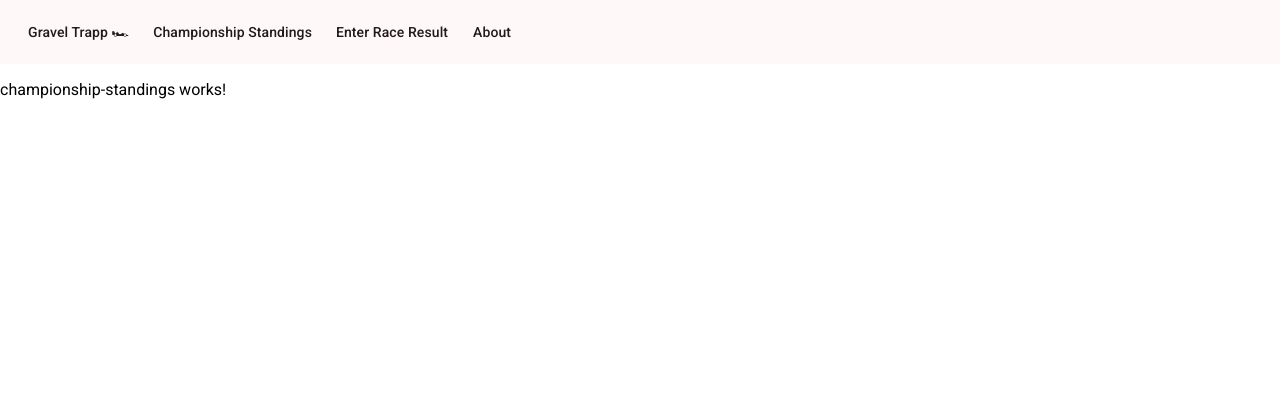
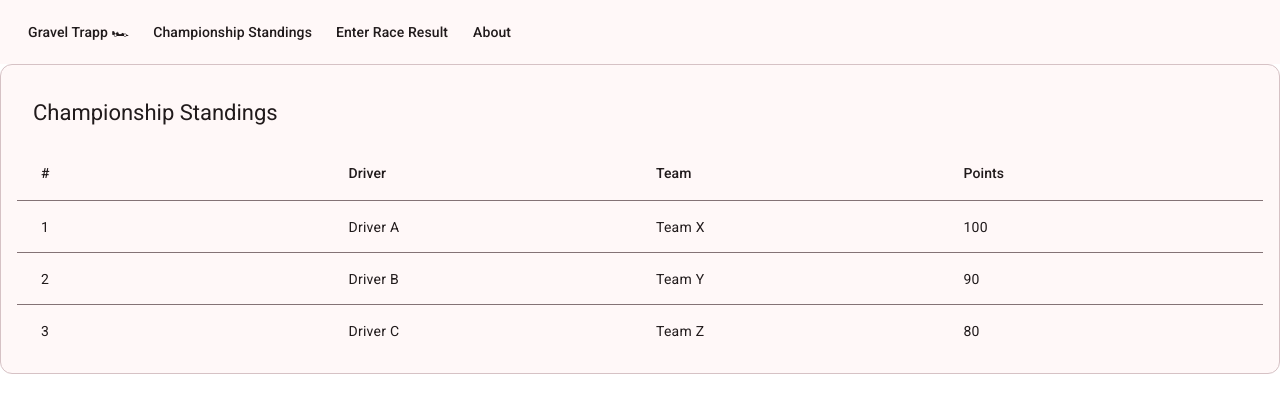
Before and after one commit to hannotify/gravel-trapp, an Angular app in the folder gravel-trapp-frontend/: page /championship-standings in a window 1280 px wide. Shown: the top 412 px of the page. Built offline with nearby package versions, Linux system fonts and the light colour scheme.

Commit message:
Add static pages for all menu items

```diff
--- a/gravel-trapp-frontend/src/app/about/about.component.html
+++ b/gravel-trapp-frontend/src/app/about/about.component.html
@@ -1 +1,4 @@
-<p>about works!</p>
+<mat-toolbar>
+  <span>About</span>
+</mat-toolbar>
+<p>This application was live-coded on stage at the JavaLand conference by Hanno Embregts.</p>
--- a/gravel-trapp-frontend/src/app/about/about.component.ts
+++ b/gravel-trapp-frontend/src/app/about/about.component.ts
@@ -1,8 +1,11 @@
 import { Component } from '@angular/core';
+import {MatToolbar} from "@angular/material/toolbar";
 
 @Component({
   selector: 'app-about',
-  imports: [],
+    imports: [
+        MatToolbar
+    ],
   templateUrl: './about.component.html',
   styleUrl: './about.component.css'
 })
--- a/gravel-trapp-frontend/src/app/app.component.html
+++ b/gravel-trapp-frontend/src/app/app.component.html
@@ -1,2 +1,6 @@
 <app-navigation></app-navigation>
-<router-outlet></router-outlet>
+<mat-card appearance="outlined">
+  <mat-card-content>
+    <router-outlet></router-outlet>
+  </mat-card-content>
+</mat-card>
--- a/gravel-trapp-frontend/src/app/app.component.ts
+++ b/gravel-trapp-frontend/src/app/app.component.ts
@@ -1,13 +1,14 @@
-import { Component } from '@angular/core';
-import { RouterOutlet } from '@angular/router';
+import {Component} from '@angular/core';
+import {RouterOutlet} from '@angular/router';
 import {NavigationComponent} from './navigation/navigation.component';
+import {MatCard, MatCardContent} from '@angular/material/card';
 
 @Component({
   selector: 'app-root',
-  imports: [RouterOutlet, NavigationComponent],
+  imports: [RouterOutlet, NavigationComponent, MatCard, MatCardContent],
   templateUrl: './app.component.html',
   styleUrl: './app.component.css'
 })
 export class AppComponent {
-  title = 'gravel-trapp-frontend';
+
 }
--- a/gravel-trapp-frontend/src/app/championship-standings/championship-standings.component.html
+++ b/gravel-trapp-frontend/src/app/championship-standings/championship-standings.component.html
@@ -1 +1,27 @@
-<p>championship-standings works!</p>
+<mat-toolbar>
+  <span>Championship Standings</span>
+</mat-toolbar>
+<mat-table [dataSource]="dataSource">
+  <ng-container matColumnDef="position">
+    <mat-header-cell *matHeaderCellDef>#</mat-header-cell>
+    <mat-cell *matCellDef="let standingsEntry"> {{standingsEntry.position}} </mat-cell>
+  </ng-container>
+
+  <ng-container matColumnDef="driverName">
+    <mat-header-cell *matHeaderCellDef>Driver</mat-header-cell>
+    <mat-cell *matCellDef="let standingsEntry"> {{standingsEntry.driverName}} </mat-cell>
+  </ng-container>
+
+  <ng-container matColumnDef="team">
+    <mat-header-cell *matHeaderCellDef>Team</mat-header-cell>
+    <mat-cell *matCellDef="let standingsEntry"> {{standingsEntry.team}} </mat-cell>
+  </ng-container>
+
+  <ng-container matColumnDef="points">
+    <mat-header-cell *matHeaderCellDef>Points</mat-header-cell>
+    <mat-cell *matCellDef="let standingsEntry"> {{standingsEntry.points}} </mat-cell>
+  </ng-container>
+
+  <mat-header-row *matHeaderRowDef="displayedColumns"></mat-header-row>
+  <mat-row *matRowDef="let row; columns: displayedColumns;"></mat-row>
+</mat-table>
--- a/gravel-trapp-frontend/src/app/championship-standings/championship-standings.component.ts
+++ b/gravel-trapp-frontend/src/app/championship-standings/championship-standings.component.ts
@@ -1,11 +1,47 @@
 import { Component } from '@angular/core';
+import {
+  MatCell,
+  MatCellDef,
+  MatColumnDef,
+  MatHeaderCell,
+  MatHeaderCellDef,
+  MatHeaderRow, MatHeaderRowDef, MatRow, MatRowDef,
+  MatTable
+} from '@angular/material/table';
+import {MatToolbar} from '@angular/material/toolbar';
 
 @Component({
   selector: 'app-championship-standings',
-  imports: [],
+  imports: [
+    MatTable,
+    MatHeaderCell,
+    MatCell,
+    MatHeaderCellDef,
+    MatCellDef,
+    MatColumnDef,
+    MatHeaderRow,
+    MatRow,
+    MatHeaderRowDef,
+    MatRowDef,
+    MatToolbar
+  ],
   templateUrl: './championship-standings.component.html',
   styleUrl: './championship-standings.component.css'
 })
 export class ChampionshipStandingsComponent {
+  displayedColumns = ['position', 'driverName', 'team', 'points'];
+  dataSource = STANDINGS;
+}
 
+export interface StandingsEntry {
+  position: number;
+  driverName: string;
+  team: string;
+  points: number;
 }
+
+const STANDINGS: StandingsEntry[] = [
+  { position: 1, driverName: 'Driver A', team: 'Team X', points: 100 },
+  { position: 2, driverName: 'Driver B', team: 'Team Y', points: 90 },
+  { position: 3, driverName: 'Driver C', team: 'Team Z', points: 80 }
+];
--- a/gravel-trapp-frontend/src/app/enter-race-result/enter-race-result.component.html
+++ b/gravel-trapp-frontend/src/app/enter-race-result/enter-race-result.component.html
@@ -1 +1,3 @@
-<p>enter-race-result works!</p>
+<mat-toolbar>
+  <span>Enter Race Result</span>
+</mat-toolbar>
--- a/gravel-trapp-frontend/src/app/enter-race-result/enter-race-result.component.ts
+++ b/gravel-trapp-frontend/src/app/enter-race-result/enter-race-result.component.ts
@@ -1,8 +1,11 @@
 import { Component } from '@angular/core';
+import {MatToolbar} from '@angular/material/toolbar';
 
 @Component({
   selector: 'app-enter-race-result',
-  imports: [],
+  imports: [
+    MatToolbar
+  ],
   templateUrl: './enter-race-result.component.html',
   styleUrl: './enter-race-result.component.css'
 })
--- a/gravel-trapp-frontend/src/app/home/home.component.html
+++ b/gravel-trapp-frontend/src/app/home/home.component.html
@@ -1 +1,6 @@
-<p>home works!</p>
+<mat-toolbar>
+  <span>Home</span>
+</mat-toolbar>
+<p>
+  Welcome!
+</p>
--- a/gravel-trapp-frontend/src/app/home/home.component.ts
+++ b/gravel-trapp-frontend/src/app/home/home.component.ts
@@ -1,11 +1,13 @@
 import { Component } from '@angular/core';
+import {MatToolbar} from '@angular/material/toolbar';
 
 @Component({
   selector: 'app-home',
-  imports: [],
+  imports: [
+    MatToolbar
+  ],
   templateUrl: './home.component.html',
   styleUrl: './home.component.css'
 })
 export class HomeComponent {
-
 }
```
Also changed, not shown: gravel-trapp-frontend/src/app/app.routes.ts (+4 -4 lines), gravel-trapp-frontend/src/app/navigation/navigation.component.html (+0 -15 lines).
